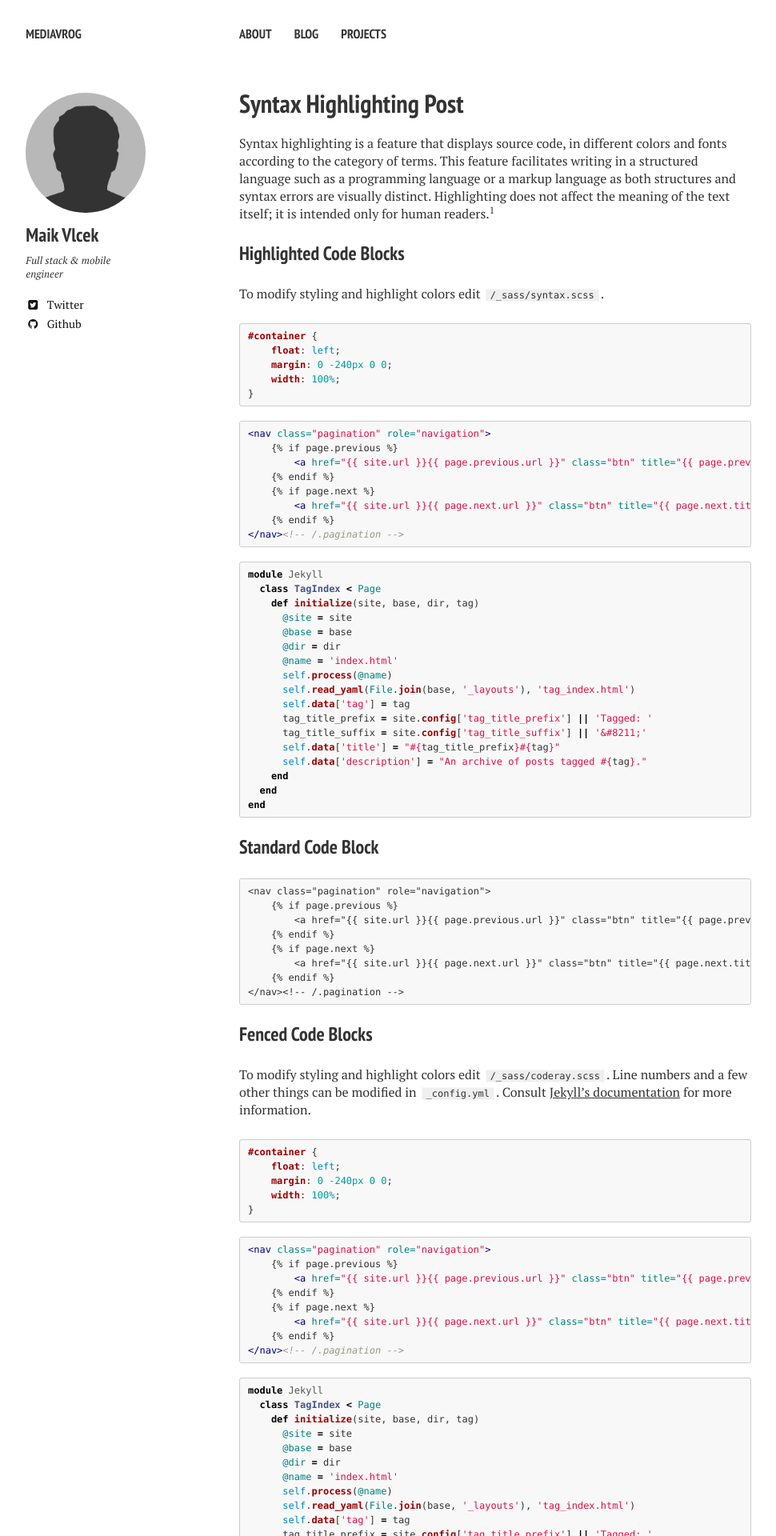
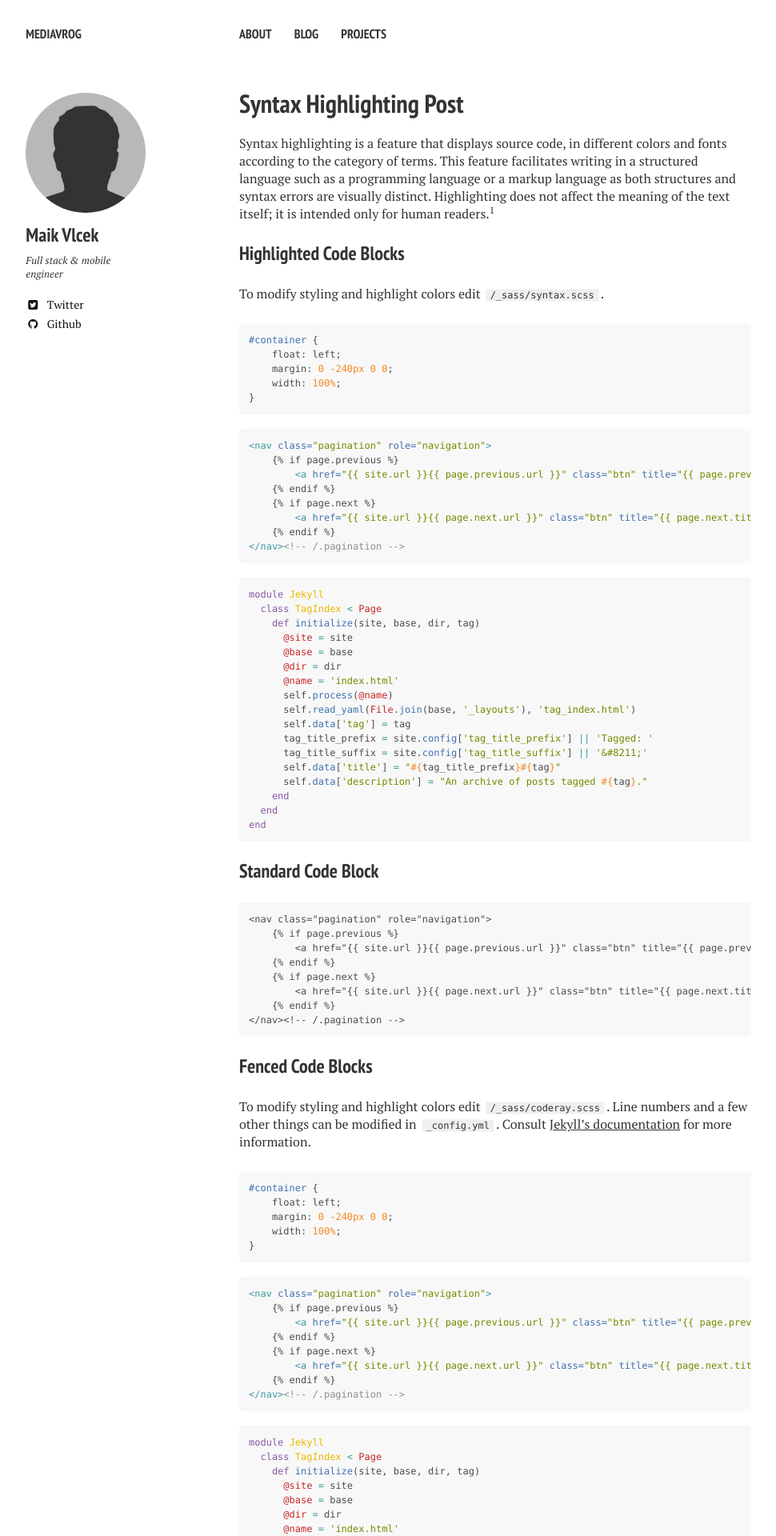
Before and after one commit to mediavrog/mediavrog.github.io, a Jekyll site: the page built from _posts/2013-08-16-code-highlighting-post.md, in a window 1280 px wide. Shown: the top 1920 px of the page at 80% size, without its empty margins (21-991 px from the left). Built offline with Jekyll 4.4.1, drawn with Linux system fonts in a browser that asks for light colours; nearby versions of some CDN libraries.

Commit message:
Update syntax.scss

```diff
--- a/_sass/syntax.scss
+++ b/_sass/syntax.scss
@@ -7,11 +7,11 @@ pre.highlight {
 }
 
 .highlight {
-	background-color: #efefef;
+	background-color: #f8f8f8;
 	font-family: $code-font;
 	@include font-rem(12);
 	line-height: 1.5;
-	color: #333332;
+	color: #4d4d4c;
 	margin-bottom: 1.5em;
 	@include rounded(4px);
 	pre {
@@ -20,134 +20,68 @@ pre.highlight {
 		padding: 1em;
 	}
 	.lineno { padding-right: 24px; color: lighten(#333332,50);}
-	.hll { background-color: #ffffcc }
-	.c { color: #999988; font-style: italic } /* Comment */
-	.err { color: #a61717; background-color: #e3d2d2 } /* Error */
-	.k { color: #000000; font-weight: bold } /* Keyword */
-	.o { color: #000000; font-weight: bold } /* Operator */
-	.cm { color: #999988; font-style: italic } /* Comment.Multiline */
-	.cp { color: #999999; font-weight: bold; font-style: italic } /* Comment.Preproc */
-	.c1 { color: #999988; font-style: italic } /* Comment.Single */
-	.cs { color: #999999; font-weight: bold; font-style: italic } /* Comment.Special */
-	.gd { color: #000000; background-color: #ffdddd } /* Generic.Deleted */
-	.ge { color: #000000; font-style: italic } /* Generic.Emph */
-	.gr { color: #aa0000 } /* Generic.Error */
-	.gh { color: #999999 } /* Generic.Heading */
-	.gi { color: #000000; background-color: #ddffdd } /* Generic.Inserted */
-	.go { color: #888888 } /* Generic.Output */
-	.gp { color: #555555 } /* Generic.Prompt */
-	.gs { font-weight: bold } /* Generic.Strong */
-	.gu { color: #aaaaaa } /* Generic.Subheading */
-	.gt { color: #aa0000 } /* Generic.Traceback */
-	.kc { color: #000000; font-weight: bold } /* Keyword.Constant */
-	.kd { color: #000000; font-weight: bold } /* Keyword.Declaration */
-	.kn { color: #000000; font-weight: bold } /* Keyword.Namespace */
-	.kp { color: #000000; font-weight: bold } /* Keyword.Pseudo */
-	.kr { color: #000000; font-weight: bold } /* Keyword.Reserved */
-	.kt { color: #445588; font-weight: bold } /* Keyword.Type */
-	.m { color: #009999 } /* Literal.Number */
-	.s { color: #d01040 } /* Literal.String */
-	.na { color: #008080 } /* Name.Attribute */
-	.nb { color: #0086B3 } /* Name.Builtin */
-	.nc { color: #445588; font-weight: bold } /* Name.Class */
-	.no { color: #008080 } /* Name.Constant */
-	.nd { color: #3c5d5d; font-weight: bold } /* Name.Decorator */
-	.ni { color: #800080 } /* Name.Entity */
-	.ne { color: #990000; font-weight: bold } /* Name.Exception */
-	.nf { color: #990000; font-weight: bold } /* Name.Function */
-	.nl { color: #990000; font-weight: bold } /* Name.Label */
-	.nn { color: #555555 } /* Name.Namespace */
-	.nt { color: #000080 } /* Name.Tag */
-	.nv { color: #008080 } /* Name.Variable */
-	.ow { color: #000000; font-weight: bold } /* Operator.Word */
-	.w { color: #bbbbbb } /* Text.Whitespace */
-	.mf { color: #009999 } /* Literal.Number.Float */
-	.mh { color: #009999 } /* Literal.Number.Hex */
-	.mi { color: #009999 } /* Literal.Number.Integer */
-	.mo { color: #009999 } /* Literal.Number.Oct */
-	.sb { color: #d01040 } /* Literal.String.Backtick */
-	.sc { color: #d01040 } /* Literal.String.Char */
-	.sd { color: #d01040 } /* Literal.String.Doc */
-	.s2 { color: #d01040 } /* Literal.String.Double */
-	.se { color: #d01040 } /* Literal.String.Escape */
-	.sh { color: #d01040 } /* Literal.String.Heredoc */
-	.si { color: #d01040 } /* Literal.String.Interpol */
-	.sx { color: #d01040 } /* Literal.String.Other */
-	.sr { color: #009926 } /* Literal.String.Regex */
-	.s1 { color: #d01040 } /* Literal.String.Single */
-	.ss { color: #990073 } /* Literal.String.Symbol */
-	.bp { color: #999999 } /* Name.Builtin.Pseudo */
-	.vc { color: #008080 } /* Name.Variable.Class */
-	.vg { color: #008080 } /* Name.Variable.Global */
-	.vi { color: #008080 } /* Name.Variable.Instance */
-	.il { color: #009999 } /* Literal.Number.Integer.Long */
+	.hll { background-color: #d6d6d6 ; }
+	.c { color: #8e908c ; } /* Comment */
+	.err { color: #c82829 ; } /* Error */
+	.k { color: #8959a8 ; } /* Keyword */
+	.l { color: #f5871f ; } /* Literal */
+	.n { color: #4d4d4c ; } /* Name */
+	.o { color: #3e999f ; } /* Operator */
+	.p { color: #4d4d4c ; } /* Punctuation */
+	.cm { color: #8e908c ; } /* Comment.Multiline */
+	.cp { color: #8e908c ; } /* Comment.Preproc */
+	.c1 { color: #8e908c ; } /* Comment.Single */
+	.cs { color: #8e908c ; } /* Comment.Special */
+	.gd { color: #c82829 ; } /* Generic.Deleted */
+	.ge { font-style: italic ; } /* Generic.Emph */
+	.gh { color: #4d4d4c; font-weight: bold ; } /* Generic.Heading */
+	.gi { color: #718c00 ; } /* Generic.Inserted */
+	.gp { color: #8e908c; font-weight: bold ; } /* Generic.Prompt */
+	.gs { font-weight: bold ; } /* Generic.Strong */
+	.gu { color: #3e999f; font-weight: bold ; } /* Generic.Subheading */
+	.kc { color: #8959a8 ; } /* Keyword.Constant */
+	.kd { color: #8959a8 ; } /* Keyword.Declaration */
+	.kn { color: #3e999f ; } /* Keyword.Namespace */
+	.kp { color: #8959a8 ; } /* Keyword.Pseudo */
+	.kr { color: #8959a8 ; } /* Keyword.Reserved */
+	.kt { color: #eab700 ; } /* Keyword.Type */
+	.ld { color: #718c00 ; } /* Literal.Date */
+	.m { color: #f5871f ; } /* Literal.Number */
+	.s { color: #718c00 ; } /* Literal.String */
+	.na { color: #4271ae ; } /* Name.Attribute */
+	.nb { color: #4d4d4c ; } /* Name.Builtin */
+	.nc { color: #eab700 ; } /* Name.Class */
+	.no { color: #c82829 ; } /* Name.Constant */
+	.nd { color: #3e999f ; } /* Name.Decorator */
+	.ni { color: #4d4d4c ; } /* Name.Entity */
+	.ne { color: #c82829 ; } /* Name.Exception */
+	.nf { color: #4271ae ; } /* Name.Function */
+	.nl { color: #4d4d4c ; } /* Name.Label */
+	.nn { color: #eab700 ; } /* Name.Namespace */
+	.nx { color: #4271ae ; } /* Name.Other */
+	.py { color: #4d4d4c ; } /* Name.Property */
+	.nt { color: #3e999f ; } /* Name.Tag */
+	.nv { color: #c82829 ; } /* Name.Variable */
+	.ow { color: #3e999f ; } /* Operator.Word */
+	.w { color: #4d4d4c ; } /* Text.Whitespace */
+	.mf { color: #f5871f ; } /* Literal.Number.Float */
+	.mh { color: #f5871f ; } /* Literal.Number.Hex */
+	.mi { color: #f5871f ; } /* Literal.Number.Integer */
+	.mo { color: #f5871f ; } /* Literal.Number.Oct */
+	.sb { color: #718c00 ; } /* Literal.String.Backtick */
+	.sc { color: #4d4d4c ; } /* Literal.String.Char */
+	.sd { color: #8e908c ; } /* Literal.String.Doc */
+	.s2 { color: #718c00 ; } /* Literal.String.Double */
+	.se { color: #f5871f ; } /* Literal.String.Escape */
+	.sh { color: #718c00 ; } /* Literal.String.Heredoc */
+	.si { color: #f5871f ; } /* Literal.String.Interpol */
+	.sx { color: #718c00 ; } /* Literal.String.Other */
+	.sr { color: #718c00 ; } /* Literal.String.Regex */
+	.s1 { color: #718c00 ; } /* Literal.String.Single */
+	.ss { color: #718c00 ; } /* Literal.String.Symbol */
+	.bp { color: #4d4d4c ; } /* Name.Builtin.Pseudo */
+	.vc { color: #c82829 ; } /* Name.Variable.Class */
+	.vg { color: #c82829 ; } /* Name.Variable.Global */
+	.vi { color: #c82829 ; } /* Name.Variable.Instance */
+	.il { color: #f5871f ; } /* Literal.Number.Integer.Long */
 }
-
-/*
- * GitHub style for Pygments syntax highlighter, for use with Jekyll
- * Courtesy of GitHub.com
- */
-
-.highlight pre, pre, .highlight .hll { background-color: #f8f8f8; border: 1px solid #ccc; padding: 6px 10px; border-radius: 3px; }
-.highlight .c { color: #999988; font-style: italic; }
-.highlight .err { color: #a61717; background-color: #e3d2d2; }
-.highlight .k { font-weight: bold; }
-.highlight .o { font-weight: bold; }
-.highlight .cm { color: #999988; font-style: italic; }
-.highlight .cp { color: #999999; font-weight: bold; }
-.highlight .c1 { color: #999988; font-style: italic; }
-.highlight .cs { color: #999999; font-weight: bold; font-style: italic; }
-.highlight .gd { color: #000000; background-color: #ffdddd; }
-.highlight .gd .x { color: #000000; background-color: #ffaaaa; }
-.highlight .ge { font-style: italic; }
-.highlight .gr { color: #aa0000; }
-.highlight .gh { color: #999999; }
-.highlight .gi { color: #000000; background-color: #ddffdd; }
-.highlight .gi .x { color: #000000; background-color: #aaffaa; }
-.highlight .go { color: #888888; }
-.highlight .gp { color: #555555; }
-.highlight .gs { font-weight: bold; }
-.highlight .gu { color: #800080; font-weight: bold; }
-.highlight .gt { color: #aa0000; }
-.highlight .kc { font-weight: bold; }
-.highlight .kd { font-weight: bold; }
-.highlight .kn { font-weight: bold; }
-.highlight .kp { font-weight: bold; }
-.highlight .kr { font-weight: bold; }
-.highlight .kt { color: #445588; font-weight: bold; }
-.highlight .m { color: #009999; }
-.highlight .s { color: #dd1144; }
-.highlight .n { color: #333333; }
-.highlight .na { color: teal; }
-.highlight .nb { color: #0086b3; }
-.highlight .nc { color: #445588; font-weight: bold; }
-.highlight .no { color: teal; }
-.highlight .ni { color: purple; }
-.highlight .ne { color: #990000; font-weight: bold; }
-.highlight .nf { color: #990000; font-weight: bold; }
-.highlight .nn { color: #555555; }
-.highlight .nt { color: navy; }
-.highlight .nv { color: teal; }
-.highlight .ow { font-weight: bold; }
-.highlight .w { color: #bbbbbb; }
-.highlight .mf { color: #009999; }
-.highlight .mh { color: #009999; }
-.highlight .mi { color: #009999; }
-.highlight .mo { color: #009999; }
-.highlight .sb { color: #dd1144; }
-.highlight .sc { color: #dd1144; }
-.highlight .sd { color: #dd1144; }
-.highlight .s2 { color: #dd1144; }
-.highlight .se { color: #dd1144; }
-.highlight .sh { color: #dd1144; }
-.highlight .si { color: #dd1144; }
-.highlight .sx { color: #dd1144; }
-.highlight .sr { color: #009926; }
-.highlight .s1 { color: #dd1144; }
-.highlight .ss { color: #990073; }
-.highlight .bp { color: #999999; }
-.highlight .vc { color: teal; }
-.highlight .vg { color: teal; }
-.highlight .vi { color: teal; }
-.highlight .il { color: #009999; }
-.highlight .gc { color: #999; background-color: #EAF2F5; }
```
Also changed, not shown: 1 other file.
